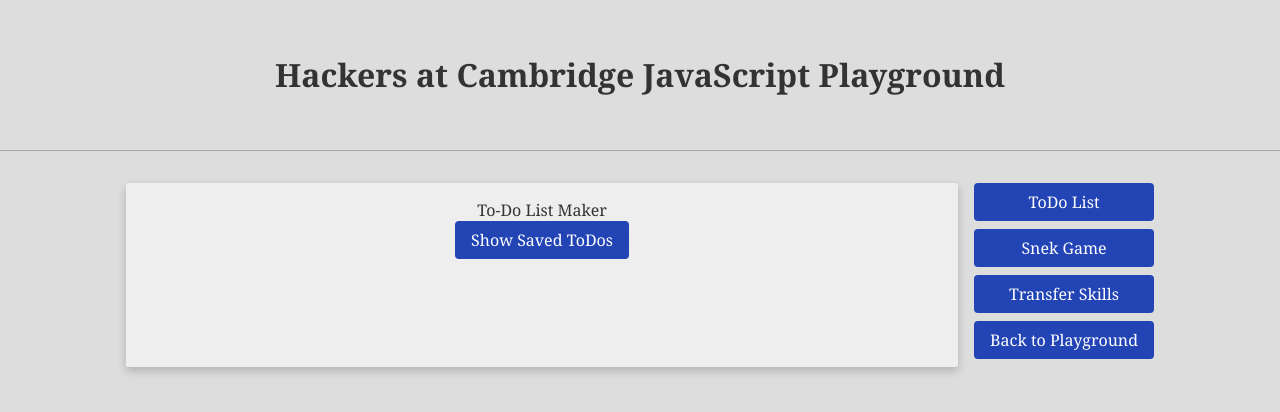
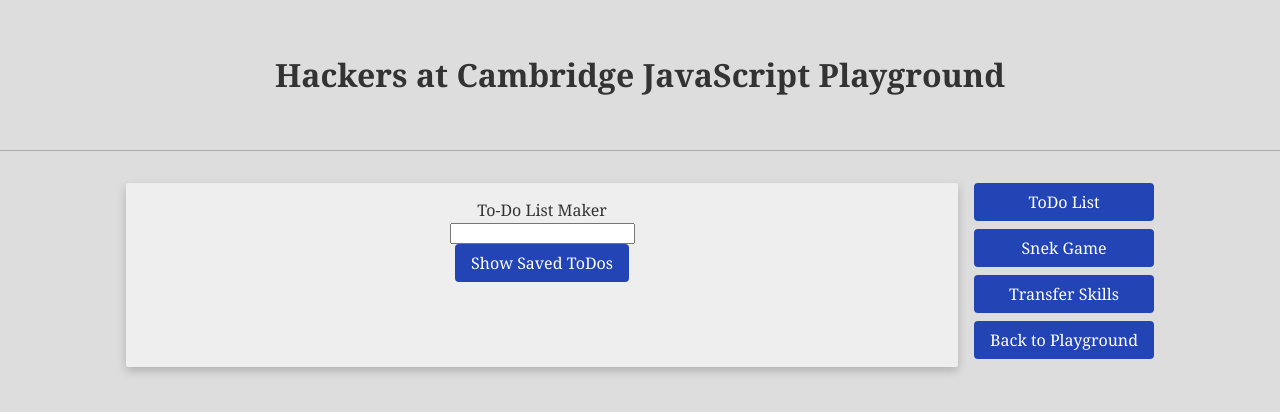
Before and after one commit to hackersatcambridge/intro-to-programming, a React (Create React App) app in the folder workshop-1/: page / in a window 1280 px wide. Both pictures are taken after a click on the button "ToDo List". Shown: the top 412 px of the page. Built offline with nearby package versions, Linux system fonts and the light colour scheme.

Commit message:
Added solution

```diff
--- a/workshop-1/src/js/Todo.js
+++ b/workshop-1/src/js/Todo.js
@@ -1,4 +1,5 @@
 import React, { Component } from 'react'
+import todoList from './data.js'
 
 class Todo extends Component {
   /*This is required in order to locally save the To-Dos we will be working with
@@ -17,33 +18,56 @@ class Todo extends Component {
   // Loads the contents of an external, predefined todo list
   // Adds these existing todos to a local list of todos
   loadTodos(){
-    alert("Not implemented yet!");
     //TODO: use your todoList, imported from `./data.js
     // in conjuction with `storeTodo(content)`
 
     // Your code goes here
-
+    for (var i = 0; i < todoList.length; i++){
+      this.addTodo(todoList[i]);
+    }
   }
 
   // Takes a name (as a string) and adds it the local list of todos
   addTodo(name){
     //TODO: create a new todo object and add it to the local list of todos
 
-
     // `storeTodo` takes ANYTHING (some content) and adds it to the local list.
     // for the beginning, it's taking name as an input, you may want to change that.
-    this.storeTodo(name);
+    var localTodos = this.getLocalTodos();
+    var nextId;
+
+    // If we're facing an empty to do list, out nextId should be 0, i.e the first id.
+    if(localTodos.length == 0){
+      nextId = 0;
+    }
+    else{
+      var lastElement = localTodos[localTodos.length-1];
+      nextId = lastElement.id + 1;
+    }
+
+    var toDo = {
+      name: name,
+      id: nextId,
+      completed: false
+    }
+
+    this.storeTodo(toDo);
   }
 
   // Takes an id of a todo and removes it from the local list of todos
   removeTodo(id){
-    alert("Not implemented yet!");
     //TODO: remove the To-Do item with a matching id to the input one
     // You're working with the local To-Dos, these are held carefully
     // we're getting them with `getLocalTodos` helper function
     var toDos = this.getLocalTodos();
 
     // Your code goes here
+    for (var i = 0; i<toDos.length; i++){
+      if (toDos[i].id == id){
+        toDos.splice(i, 1);
+        break;
+      }
+    }
 
     // After we're done performing the removing on toDos,
     // we can go ahead and update the local To-Dos
@@ -51,14 +75,25 @@ class Todo extends Component {
   }
 
   // Takes an id of a todo and markes it as completed in the local list of todos
+  // This will be triggered when you click on a Todo item :)
   markTodoCompleted(id){
-    alert("Not implemented yet!");
     //TODO: mark ToDo item with a matching id to the input one as completed
     // Hint: At this point your local ToDos should already be objects
     var toDos = this.getLocalTodos();
 
     // Your code goes here
-
+    for (var i = 0; i<toDos.length; i++){
+      if(toDos[i].id === id){
+        toDos[i].completed = true;
+        /*
+        // If you want to toggle completed or not when you click on the object,
+        // you might want to comment out the line above and try:
+        toDos[i].completed = !toDos[i].completed;
+        // Observe the '!' there
+        */
+        break;
+      }
+    }
     this.updateLocalTodos(toDos);
   }
 
@@ -76,13 +111,13 @@ class Todo extends Component {
 
   // Adds a To-Do Item to the web-content to abstract away these complications
   showTodo(toDo){
-    return <div className="todo-item" onClick={()=>this.markTodoCompleted(toDo.id)}>
-      <div>{toDo.name}</div>
-      <button onClick={()=>this.removeToDo(toDo.id)}/>
+    return <div className="Todo_item" onClick={()=>this.markTodoCompleted(toDo.id)}>
+      <div className={toDo.completed == true? "Todo_completed" :"Todo_active"}>{toDo.name}</div>
+      <button className="Todo_remove" onClick={()=>this.removeTodo(toDo.id)}>X</button>
     </div>
   }
   // Takes as an input an array of To-Dos and overwrites the locally saved ones
-  updateToDos(todoList){
+  updateLocalTodos(todoList){
     this.setState({toDosLocal: todoList});
   }
   // Returns an array containing locally saved To-Dos
@@ -92,19 +127,32 @@ class Todo extends Component {
   // =========================================================================
 
   // Add any additional helper functions here
+  addInputField(){
+    var input;
+    var toDoInput =
+        <form onSubmit={(e) => {
+            e.preventDefault();
+            this.addTodo(input.value);
+            input.value = '';}}>
+            <input ref={node => {
+                input = node;}} />
+        </form>
 
+    return toDoInput;
+  }
   // =========================================================================
 
   // This is where the magical appearing on the screen happens.
   // Don't be taken aback by all the notations, it's nothing to write home about!
 
   render() {
-    return <div className="ToDo">
+    return <div className="Todo">
       <div className="title">{this.renderDescription()}</div>
-      <div id="todo-container">
+      {this.addInputField()}
+      <div className="Todo_container">
         <button className="Button" onClick={()=>this.loadTodos()}>Show Saved ToDos</button>
-        {this.state.toDosLocal.map((toDo,i) => toDo.value !== undefined?
-          this.showTodoItem(toDo) :
+        {this.state.toDosLocal.map((toDo,i) => toDo.name !== undefined?
+          this.showTodo(toDo) :
           <div key={i}>{toDo}</div>)}
       </div>
     </div>
```
